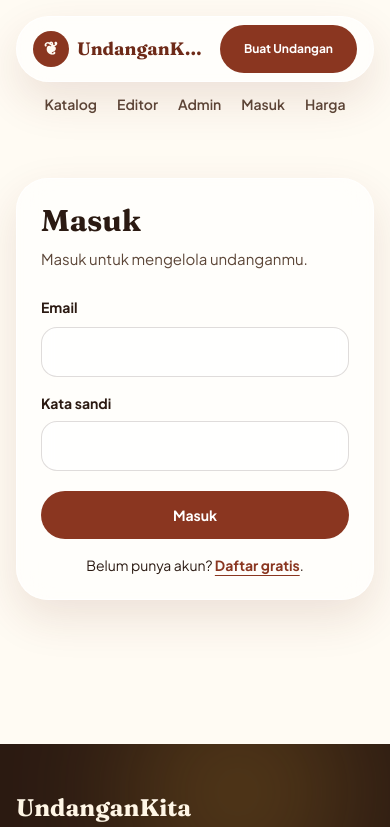
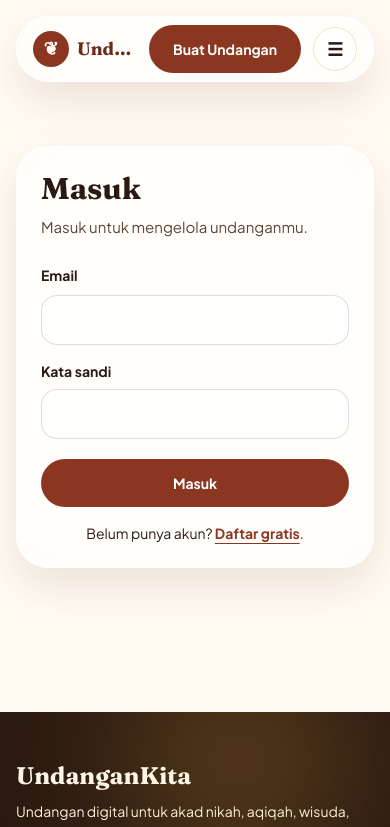
Before and after one commit to Beniferri/digital-invitation-muse, a Next.js app: page /masuk in a window 390 px wide. Shown: the top 827 px of the page. Built offline with nearby package versions, Linux system fonts and the light colour scheme.

Commit message:
UndanganKita: navbar ponsel jadi drawer hamburger

```diff
--- a/komponen/Navigasi.tsx
+++ b/komponen/Navigasi.tsx
@@ -1,8 +1,37 @@
+"use client";
+
+// Bilah atas yang menempel saat digulir, dengan latar kaca.
+// Desktop: logo + tautan + tombol "Buat Undangan" dalam satu pil.
+// Ponsel: hanya logo + tombol hamburger; semua tautan pindah ke drawer
+// geser (pola yang sama dengan dasbor admin). Baris tautan kedua yang
+// dulu ada di bawah pil DIHAPUS — di layar sempit baris itu membungkus
+// jadi dua baris dan terlihat menumpuk (umpan balik pengguna 31 Okt 2026).
+// Drawer ditutup lewat backdrop, tombol Escape, atau setelah memilih menu.
+import { useEffect, useState } from "react";
 import Link from "next/link";
 
-// Bilah atas yang menempel saat digulir, dengan latar kaca.
-// Tautannya hanya tiga: beranda, katalog, dan editor. Tidak ada menu berlebih.
+const MENU_PONSEL = [
+  { href: "/editor", label: "Buat Undangan", utama: true },
+  { href: "/", label: "Beranda", utama: false },
+  { href: "/katalog", label: "Katalog Template", utama: false },
+  { href: "/editor", label: "Editor", utama: false },
+  { href: "/#harga", label: "Harga", utama: false },
+  { href: "/admin", label: "Admin", utama: false },
+  { href: "/masuk", label: "Masuk", utama: false },
+];
+
 export default function Navigasi() {
+  const [terbuka, setTerbuka] = useState(false);
+
+  useEffect(() => {
+    if (!terbuka) return;
+    const tutupDenganEscape = (acara: KeyboardEvent) => {
+      if (acara.key === "Escape") setTerbuka(false);
+    };
+    document.addEventListener("keydown", tutupDenganEscape);
+    return () => document.removeEventListener("keydown", tutupDenganEscape);
+  }, [terbuka]);
+
   return (
     <header className="sticky top-0 z-40">
       <div className="mx-auto max-w-6xl px-4 pt-4">
@@ -23,17 +52,64 @@ export default function Navigasi() {
             <Link href="/admin" className="hover:text-tanah-600">Admin</Link>
             <Link href="/masuk" className="hover:text-tanah-600">Masuk</Link>
           </div>
-          <Link href="/editor" className="tombol-utama shrink-0 whitespace-nowrap bg-tanah-600 px-3 py-2 text-xs text-white hover:bg-tanah-700 sm:px-4 sm:text-sm">
+          <Link href="/editor" className="tombol-utama hidden shrink-0 whitespace-nowrap bg-tanah-600 px-4 py-2 text-sm text-white hover:bg-tanah-700 md:inline-flex">
             Buat Undangan
           </Link>
+          <button
+            type="button"
+            onClick={() => setTerbuka(true)}
+            aria-label="Buka menu"
+            aria-expanded={terbuka}
+            className="flex min-h-[44px] min-w-[44px] items-center justify-center rounded-full border border-krem-300 bg-white/80 text-lg font-bold md:hidden"
+          >
+            ☰
+          </button>
         </nav>
-        <div className="flex flex-wrap justify-center gap-x-5 gap-y-2 px-2 pt-3 text-sm font-semibold text-tintaLembut md:hidden">
-          <Link href="/katalog">Katalog</Link>
-          <Link href="/editor">Editor</Link>
-          <Link href="/admin">Admin</Link>
-          <Link href="/masuk">Masuk</Link>
-          <Link href="/#harga">Harga</Link>
+      </div>
+
+      {terbuka && (
+        <button
+          type="button"
+          aria-label="Tutup menu"
+          onClick={() => setTerbuka(false)}
+          className="fixed inset-0 z-40 bg-tinta/50 md:hidden"
+        />
+      )}
+      <div
+        className={`fixed inset-y-0 right-0 z-50 flex w-72 max-w-[85vw] flex-col bg-krem-50 shadow-xl transition-transform duration-200 md:hidden ${
+          terbuka ? "translate-x-0 visible" : "translate-x-full invisible"
+        }`}
+      >
+        <div className="flex items-center justify-between px-5 py-4">
+          <p className="font-serif text-xl font-bold text-tanah-700">Menu</p>
+          <button
+            type="button"
+            onClick={() => setTerbuka(false)}
+            aria-label="Tutup menu"
+            className="flex min-h-[44px] min-w-[44px] items-center justify-center rounded-full border border-krem-300 text-lg font-bold"
+          >
+            ✕
+          </button>
         </div>
+        <nav aria-label="Menu ponsel" className="flex-1 overflow-y-auto px-3 pb-4">
+          <ul className="space-y-1">
+            {MENU_PONSEL.map((item) => (
+              <li key={`${item.href}-${item.label}`}>
+                <Link
+                  href={item.href}
+                  onClick={() => setTerbuka(false)}
+                  className={`block min-h-[48px] rounded-2xl px-4 py-3 text-[15px] font-bold ${
+                    item.utama
+                      ? "bg-tanah-600 text-center text-white"
+                      : "text-tinta hover:bg-krem-100"
+                  }`}
+                >
+                  {item.label}
+                </Link>
+              </li>
+            ))}
+          </ul>
+        </nav>
       </div>
     </header>
   );
```
Also changed, not shown: 1 other file (tests, documents, lock files or other folders).
